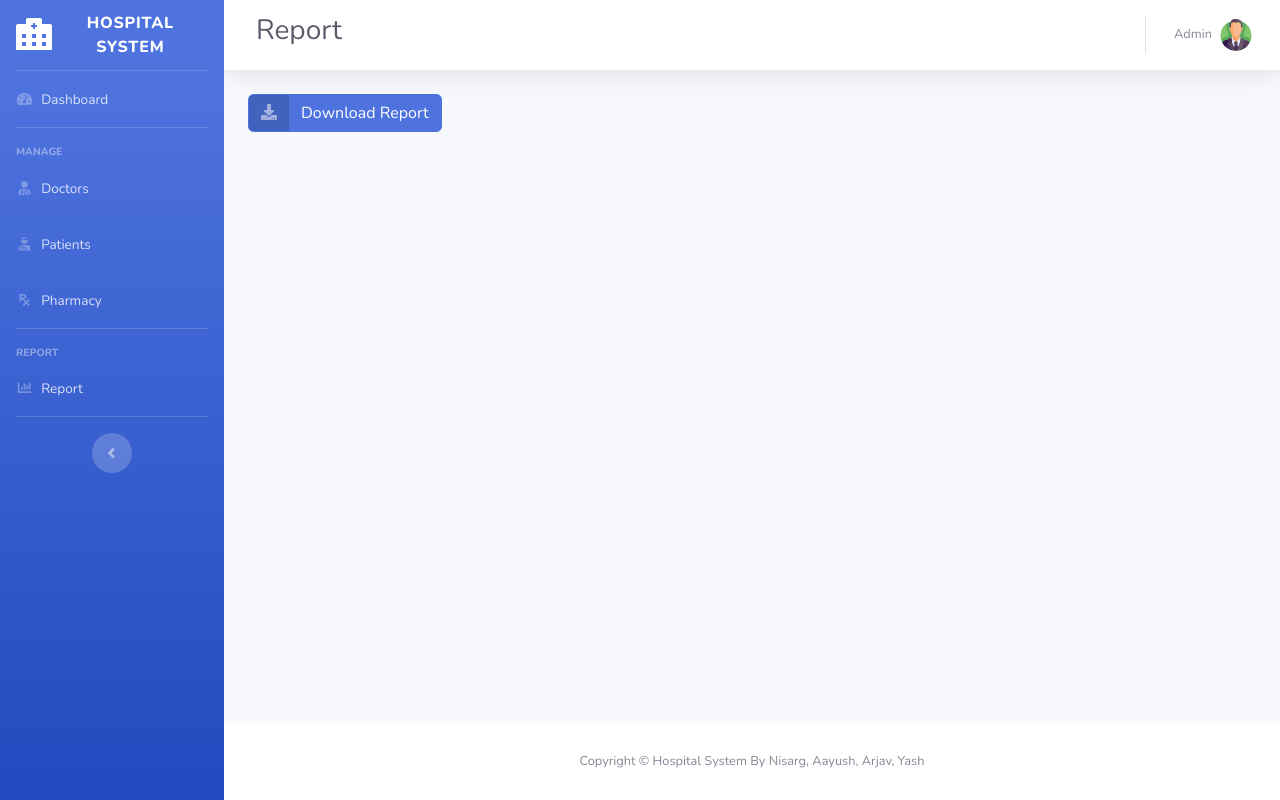
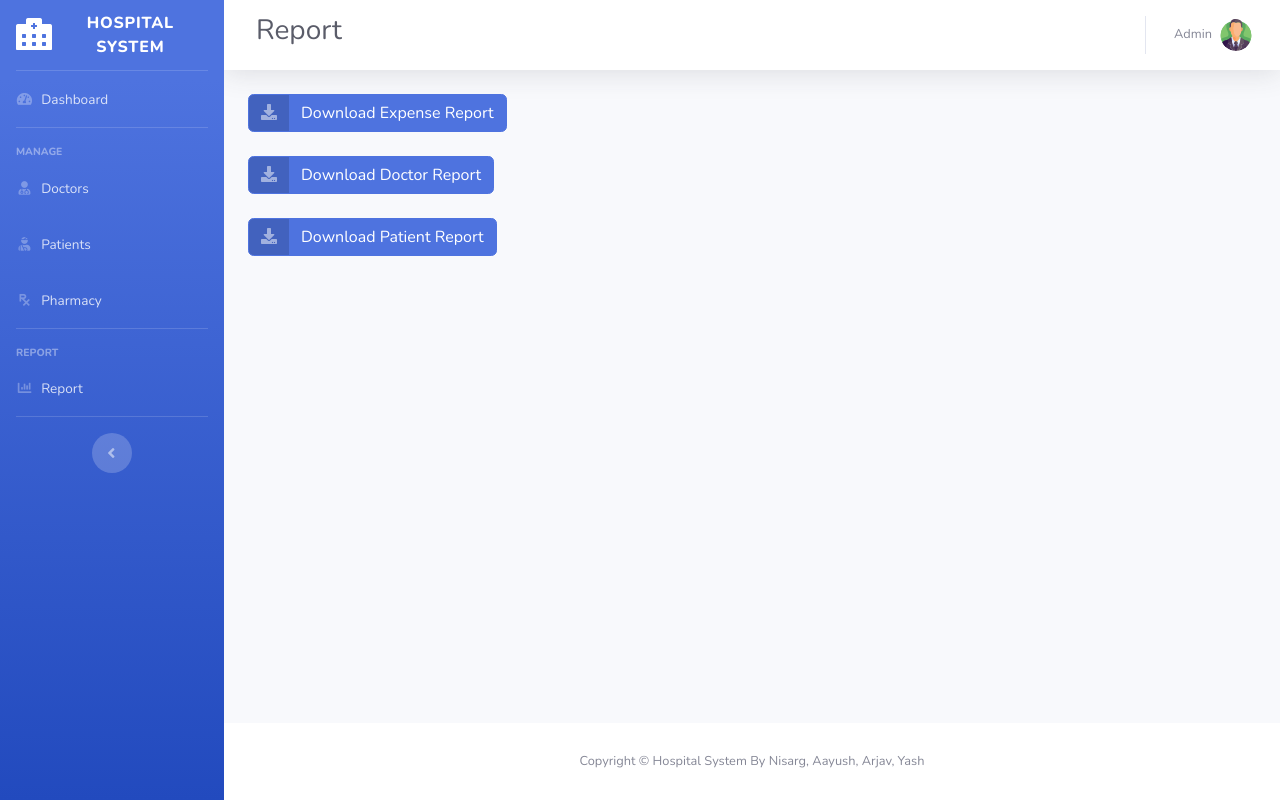
Before and after one commit to aayush11shah/HospitalManagement, a Flask app: template templates/admin_report.html in a window 1280 px wide. Run offline with Flask 2, Linux system fonts and the light colour scheme; the template is opened without the code that fills it, so the values that code supplies are empty; some libraries are stand-ins or nearby versions.

Commit message:
Report and dummy data

```diff
--- a/database_connection.py
+++ b/database_connection.py
@@ -1,4 +1,5 @@
 from my_package import *
+from fpdf import FPDF
 
 username = 'admin'
 password = 'password'
@@ -31,13 +32,74 @@ def init():
         Connector.execute_query(conn,"use hospital")
         maketables(conn)
         relate(conn)
+        dept,doc = loadbasicdata()
+        for elem in dept:
+            execute_query(elem)
+        for elem in doc:
+            execute_query(elem)
+
         print("Hospital database created")
     else:
         print("Connection to hospital established")
         execute_query("use hospital")
-    # dept_q = insert_dept("Opthalmology", 2, 10)
-    # execute_query(dept_q)
-    # d_q = insert_doctor("2534hed", "YNisarg","Chou",237311, 12, 99180000, 1, "111110000000011111")
-    # execute_query(d_q)
 
-init()
+def make_page(pdf,report = "expense"):
+    try:
+        get_header = disp("desc " + report)
+        heads = []
+        fields = 0
+        for tup in get_header:
+            if (tup[0] != 'Password' ):
+                heads.append(tup[0])
+            fields += 1
+        result = disp("select * from " + report)
+        pdf.add_page()
+
+        page_width = pdf.w - 2 * pdf.l_margin
+
+        pdf.set_font('Times','B',24.0)
+        pdf.cell(page_width, 0.0, report.upper()+' Report', align='C')
+        pdf.ln(10)
+
+        col_width = page_width/(fields)
+
+        pdf.ln(1)
+
+        th = pdf.font_size
+
+        # max_cell_length = col_width
+        # for row in result:
+        #     for el in row:
+        #         cell_len = col_width if 2*len(str(el)) < col_width else 2*len(str(el))
+        #         #max_cell_length = cell_len if cell_len > max_cell_length else max_cell_length
+
+        pdf.set_font('Times', 'B', 11.0)
+        for head in heads[:-1]:
+            pdf.cell(col_width, 2*th, head, border=1)
+        if(report == 'doctor'):
+            pdf.cell(col_width*2, 2*th, heads[-1], border=1)
+        else:
+            pdf.cell(col_width, 2*th, heads[-1], border=1)
+
+        pdf.ln(2*th)
+
+        pdf.set_font('Courier', '', 9)
+        for row in result:
+            pdf.cell(col_width, th, str(row[0]), border=1)
+            if(report == 'expense'):
+                pdf.cell(col_width, th, str(row[1]), border=1)
+            for el in row[2:-1]:
+                pdf.cell(col_width, th, str(el), border=1)
+            if(report == 'doctor'):
+                pdf.cell(col_width*2, th, row[-1], border=1)
+            else:
+                pdf.cell(col_width, th, row[-1], border=1)
+            pdf.ln(th)
+
+        pdf.ln(10)
+
+        pdf.set_font('Times','',10.0)
+        pdf.cell(page_width, 0.0, '- end of ' + report + ' report -', align='C')
+        return pdf #Response(pdf.output(dest='S').encode('latin-1'), mimetype='application/pdf', headers={'Content-Disposition':'attachment;filename=Expense_report.pdf'})
+    except Exception as e:
+        print(e)
--- a/main.py
+++ b/main.py
@@ -188,52 +188,33 @@ def render_doctor_appointment(d_name):
 
     return render_template("doctor_appointments.html", d_name=d_name, appointments_json=appointments_json)
 
-@app.route('/admin_report/download')
-def download_report():
-    return (get_pdf())
+@app.route('/admin_report/download/expenseReport')
+def download_exp_report():
+    pdf = FPDF()
+    pdf = make_page(pdf,"expense")
+    return Response(pdf.output(dest='S').encode('latin-1'), mimetype='application/pdf', headers={'Content-Disposition':'attachment;filename=Expense_report.pdf'})
+@app.route('/admin_report/download/patientReport')
+def download_pat_report():
+    pdf = FPDF()
+    pdf = make_page(pdf,"patient")
+    return Response(pdf.output(dest='S').encode('latin-1'), mimetype='application/pdf', headers={'Content-Disposition':'attachment;filename=Patient_report.pdf'})
+
+@app.route('/admin_report/download/doctorReport')
+def download_doc_report():
+    pdf = FPDF()
+    pdf = make_page(pdf,"doctor")
+    return Response(pdf.output(dest='S').encode('latin-1'), mimetype='application/pdf', headers={'Content-Disposition':'attachment;filename=Doctor_report.pdf'})
 
 
-def get_pdf(report = "expense"):
-    try:
-        get_header = disp("desc " + report)
-        heads = []
-        for tup in get_header:
-            heads.append(tup[0])
 
-        result = disp("select * from " + report)
-        pdf = FPDF()
-        pdf.add_page()
+# def get_pdf():
+#     try:
+#         pdf = make_page(pdf,"doctor")
+#         pdf = make_page(pdf,"patient")
 
-        page_width = pdf.w - 2 * pdf.l_margin
-
-        pdf.set_font('Times','B',24.0)
-        pdf.cell(page_width, 0.0, 'Item Data', align='C')
-        pdf.ln(10)
-
-        col_width = page_width/4
-
-        pdf.ln(1)
-
-        th = pdf.font_size
-
-        for head in heads:
-            pdf.set_font('Times', 'B', 14.0)
-            pdf.cell(col_width, 2*th, head, border=1)
-        pdf.ln(2*th)
-
-        pdf.set_font('Courier', '', 12)
-        for row in result:
-            for el in row:
-                pdf.cell(col_width, th, str(el), border=1)
-            pdf.ln(th)
-
-        pdf.ln(10)
-
-        pdf.set_font('Times','',10.0)
-        pdf.cell(page_width, 0.0, '- end of report -', align='C')
-        return Response(pdf.output(dest='S').encode('latin-1'), mimetype='application/pdf', headers={'Content-Disposition':'attachment;filename=Expense_report.pdf'})
-    except Exception as e:
-        print(e)
+#         return Response(pdf.output(dest='S').encode('latin-1'), mimetype='application/pdf', headers={'Content-Disposition':'attachment;filename=Expense_report.pdf'})
+#     except Exception as e:
+#         print(e)
 
 
 if __name__ == '__main__':
--- a/my_package/__init__.py
+++ b/my_package/__init__.py
@@ -1,4 +1,4 @@
 from .Connector import *
 from .Create_Tables import maketables
 from .Create_Relations import relate
-from .Queries import insert_patient,insert_doctor,insert_dept
+from .Queries import insert_patient,insert_doctor,insert_dept,loadbasicdata
--- a/templates/admin_report.html
+++ b/templates/admin_report.html
@@ -152,15 +152,39 @@
                 <div class="container-fluid">
 
                     <!-- Page Heading -->
+                    <div class = "row mb-4" >
                     <!-- <button id="report_btn" class="btn btn-primary" href = "/admin_report/download">Generate report</button> -->
-                    <a href="patient_shop.html" class="btn btn-primary btn-icon-split">
-                        <span class="icon text-white-50">
-                            <i class="fas fa-download"></i>
-                        </span>
-                        <span class="text">Download Report</span>
-                    </a>
+                        <div class = "col-6 md-4">
+                            <a href="/admin_report/download/expenseReport" class="btn btn-primary btn-icon-split md-4">
+                                <span class="icon text-white-50">
+                                    <i class="fas fa-download"></i>
+                                </span>
+                                <span class="text">Download Expense Report</span>
+                            </a>
+                        </div>
+
+                    </div>
                     <!-- <h1 class="h3 mb-4 text-gray-800">Blank Page</h1> -->
-
+                    <div class = "row mb-4" >
+                        <div class = "col-6 md-4">
+                            <a href="/admin_report/download/doctorReport" class="btn btn-primary btn-icon-split md-4">
+                                <span class="icon text-white-50">
+                                    <i class="fas fa-download"></i>
+                                </span>
+                                <span class="text">Download Doctor Report </span>
+                            </a>
+                        </div>
+                    </div >
+                    <div class = "row mb-4" >
+                        <div class = "col-6 md-4">
+                            <a href="/admin_report/download/patientReport" class="btn btn-primary btn-icon-split md-4">
+                                <span class="icon text-white-50">
+                                    <i class="fas fa-download"></i>
+                                </span>
+                                <span class="text">Download Patient Report</span>
+                            </a>
+                        </div>
+                    </div>
                 </div>
                 <!-- /.container-fluid -->
 
```
Also changed, not shown: my_package/Queries.py (+32 -0 lines).
